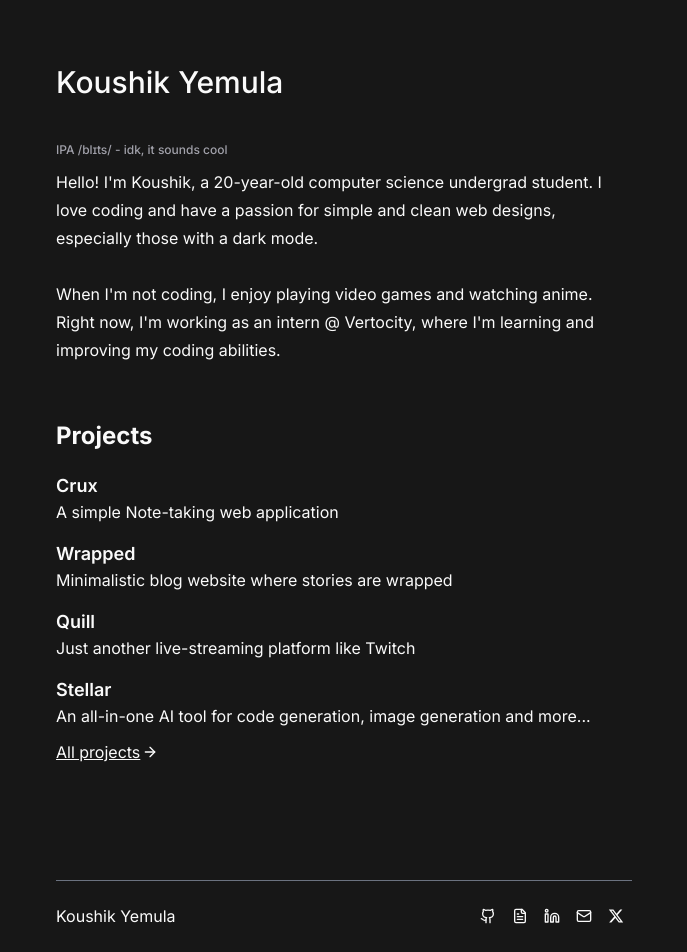
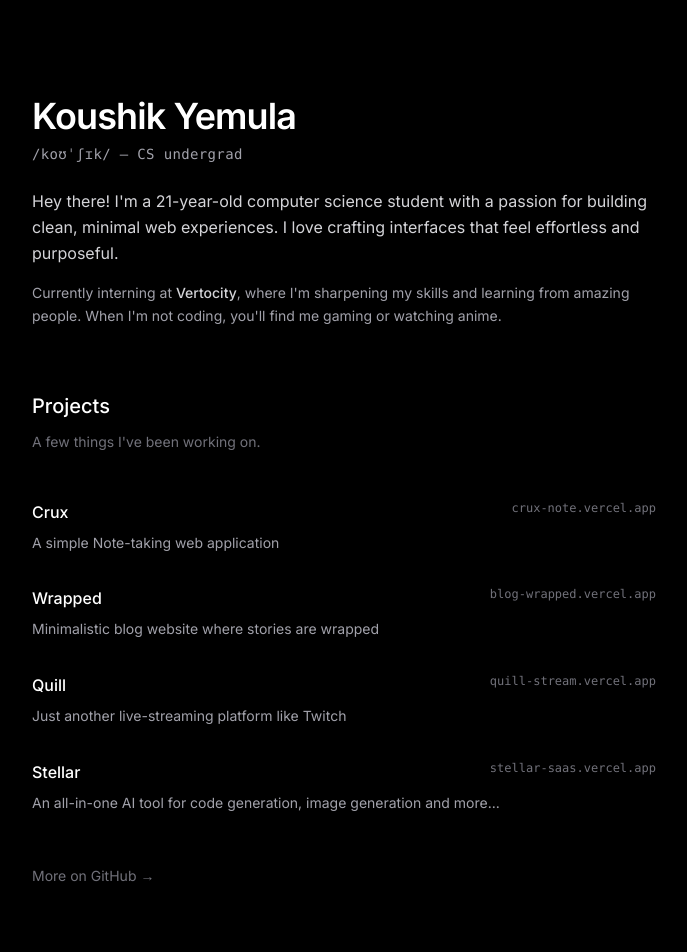
Before and after one commit to koushikyemula/portfolio, a Next.js app: page / in a window 1280 px wide. Shown: the top 952 px of the page, without its empty margins (296-983 px from the left). Built offline with nearby package versions, Linux system fonts and the light colour scheme.

Commit message:
improved it a bit. i think

```diff
--- a/app/globals.css
+++ b/app/globals.css
@@ -35,11 +35,11 @@ body,
   }
 
   .dark {
-    --background: 240 10% 3.9%;
+    --background: 0 0% 0%;
     --foreground: 0 0% 98%;
-    --card: 240 10% 3.9%;
+    --card: 240 3.7% 15.9%;
     --card-foreground: 0 0% 98%;
-    --popover: 240 10% 3.9%;
+    --popover: 240 3.7% 15.9%;
     --popover-foreground: 0 0% 98%;
     --primary: 0 0% 98%;
     --primary-foreground: 240 5.9% 10%;
@@ -61,7 +61,47 @@ body,
   * {
     @apply border-border;
   }
+
   body {
     @apply bg-background text-foreground;
+    font-feature-settings:
+      "rlig" 1,
+      "calt" 1;
+  }
+
+  /* Improved scrollbar styling */
+  ::-webkit-scrollbar {
+    width: 6px;
+  }
+
+  ::-webkit-scrollbar-track {
+    background: transparent;
+  }
+
+  ::-webkit-scrollbar-thumb {
+    background: rgba(255, 255, 255, 0.1);
+    border-radius: 3px;
+  }
+
+  ::-webkit-scrollbar-thumb:hover {
+    background: rgba(255, 255, 255, 0.2);
+  }
+
+  /* Better focus styles */
+  :focus-visible {
+    outline: 2px solid rgba(255, 255, 255, 0.4);
+    outline-offset: 2px;
+    border-radius: 4px;
+  }
+
+  /* Smooth text rendering */
+  .font-inter {
+    font-family:
+      "Inter",
+      -apple-system,
+      BlinkMacSystemFont,
+      "Segoe UI",
+      Roboto,
+      sans-serif;
   }
 }
--- a/app/layout.tsx
+++ b/app/layout.tsx
@@ -5,20 +5,32 @@ import "./globals.css";
 import { Footer } from "@/components/footer";
 import { cn } from "@/lib/utils";
 
-const inter = Inter({ subsets: ["latin"] });
+const inter = Inter({
+  subsets: ["latin"],
+  variable: "--font-inter",
+  display: "swap",
+});
 
 export const metadata: Metadata = {
-  title: "Koushik Yemula",
-  description: "My Portfolio",
+  title: "Koushik Yemula — CS Student & Developer",
+  description: "Computer Science student passionate about building clean, minimal web experiences.",
 };
 
 export default function RootLayout({ children }: { children: React.ReactNode }) {
   return (
-    <html lang="en" suppressHydrationWarning>
-      <body className={cn("flex flex-col justify-center items-center px-6 bg-neutral-900", inter.className)}>
+    <html lang="en" suppressHydrationWarning className={inter.variable}>
+      <body
+        className={cn(
+          "min-h-screen bg-black text-white antialiased",
+          "flex flex-col items-center",
+          "font-inter selection:bg-zinc-600 selection:text-white",
+          inter.className
+        )}>
         <ThemeProvider attribute="class" defaultTheme="dark" disableTransitionOnChange>
-          <main className="flex flex-col max-h-dvh py-9 gap-y-12 max-w-xl">{children}</main>
-          <Footer />
+          <div className="flex flex-col min-h-screen w-full max-w-2xl px-6">
+            <main className="flex-1 py-16 md:py-24">{children}</main>
+            <Footer />
+          </div>
         </ThemeProvider>
       </body>
     </html>
--- a/app/page.tsx
+++ b/app/page.tsx
@@ -3,24 +3,31 @@ import { Projects } from "@/components/projects";
 
 export default function Home() {
   return (
-    <div className="flex flex-col gap-8">
-      <div className="mt-7">
-        <h1 className="font-medium text-3xl">Koushik Yemula</h1>
-      </div>
-      <div>
-        <EmojiConfettiWrapper>
-          <span className="text-muted-foreground text-xs">IPA /blɪts/ - idk, it sounds cool</span>
-        </EmojiConfettiWrapper>
-        <p className="pb-6 gap-2 leading-7 text-zinc-270 font-normal">
-          Hello! I'm <span className="text-bold">Koushik</span>, a 20-year-old computer science undergrad
-          student. I love coding and have a passion for simple and clean web designs, especially those with a
-          dark mode.
-          <br />
-          <br />
-          When I'm not coding, I enjoy playing video games and watching anime. Right now, I'm working as an
-          intern @ Vertocity, where I'm learning and improving my coding abilities.
-        </p>
-      </div>
+    <div className="flex flex-col">
+      <section className="mb-16">
+        <div className="mb-6">
+          <h1 className="text-4xl font-semibold tracking-tight text-white mb-2">Koushik Yemula</h1>
+          <div className="flex items-center gap-2 mb-4">
+            <EmojiConfettiWrapper>
+              <span className="text-zinc-400 text-sm font-mono tracking-wide">/koʊˈʃɪk/ — CS undergrad</span>
+            </EmojiConfettiWrapper>
+          </div>
+        </div>
+
+        <div className="space-y-4">
+          <p className="text-zinc-300 text-base leading-relaxed">
+            Hey there! I'm a 21-year-old computer science student with a passion for building clean, minimal
+            web experiences. I love crafting interfaces that feel effortless and purposeful.
+          </p>
+
+          <p className="text-zinc-400 text-sm leading-relaxed">
+            Currently interning at <span className="text-zinc-300 font-medium">Vertocity</span>, where I'm
+            sharpening my skills and learning from amazing people. When I'm not coding, you'll find me gaming
+            or watching anime.
+          </p>
+        </div>
+      </section>
+
       <Projects />
     </div>
   );
--- a/components/emoji-wrapper.tsx
+++ b/components/emoji-wrapper.tsx
@@ -42,8 +42,13 @@ const EmojiConfettiWrapper = ({ children }: { children: React.ReactNode }) => {
     setTimeout(shoot, 100);
     setTimeout(shoot, 200);
   };
+
   return (
-    <Button variant="link" className="p-0 hover:no-underline" onClick={handleClick}>
+    <Button
+      variant="ghost"
+      size="sm"
+      className="h-auto p-0 text-zinc-400 hover:text-zinc-300 hover:bg-transparent transition-colors"
+      onClick={handleClick}>
       {children}
     </Button>
   );
--- a/components/footer.tsx
+++ b/components/footer.tsx
@@ -4,31 +4,40 @@ import Link from "next/link";
 
 export const Footer = () => {
   return (
-    <div className="flex flex-col w-full max-w-xl mt-20">
-      <div className="border-t border-gray-500 h-1" />
-      <div className="flex w-full items-center justify-between py-5">
-        <Link
-          href={"https://drive.google.com/file/d/1QfYhuKGX1OLVFv6URueed2eBV3slRful/view?usp=sharing"}
-          target="_blank">
-          Koushik Yemula
-        </Link>
-        <div className="flex items-center justify-center gap-x-4 pr-2">
-          {socials.map((social) => (
-            <TooltipProvider key={social.tooltipContent}>
-              <Tooltip delayDuration={1}>
+    <footer className="border-t border-zinc-800 py-8 mt-16">
+      <div className="flex flex-col sm:flex-row gap-4 sm:items-center sm:justify-between">
+        <div>
+          <Link
+            href="https://drive.google.com/file/d/1QfYhuKGX1OLVFv6URueed2eBV3slRful/view?usp=sharing"
+            target="_blank"
+            className="text-sm text-zinc-400 hover:text-zinc-300 transition-colors">
+            © 2025 Koushik Yemula
+          </Link>
+        </div>
+
+        <div className="flex items-center gap-4">
+          <TooltipProvider>
+            {socials.map((social) => (
+              <Tooltip key={social.tooltipContent} delayDuration={300}>
                 <TooltipTrigger asChild>
-                  <Link target="_blank" href={social.href}>
+                  <Link
+                    target="_blank"
+                    href={social.href}
+                    className="text-zinc-500 hover:text-zinc-300 transition-colors p-1 rounded-md hover:bg-zinc-800/50">
                     <social.icon className="h-4 w-4" />
+                    <span className="sr-only">{social.tooltipContent}</span>
                   </Link>
                 </TooltipTrigger>
-                <TooltipContent className="bg-background">
-                  <p className="text-zinc-400 text-sm">{social.tooltipContent}</p>
+                <TooltipContent
+                  side="top"
+                  className="bg-zinc-900 border-zinc-700 text-zinc-300 text-xs px-2 py-1">
+                  {social.tooltipContent}
                 </TooltipContent>
               </Tooltip>
-            </TooltipProvider>
-          ))}
+            ))}
+          </TooltipProvider>
         </div>
       </div>
-    </div>
+    </footer>
   );
 };
--- a/components/projects.tsx
+++ b/components/projects.tsx
@@ -1,29 +1,48 @@
 import { projects } from "@/config/projects";
-import { ArrowRight } from "lucide-react";
+import { ArrowUpRight } from "lucide-react";
 import Link from "next/link";
 
 export const Projects = () => {
   return (
-    <div>
-      <h2 className="text-2xl font-bold">Projects</h2>
-      <div>
-        <ul className="flex flex-col gap-y-4 mt-5">
-          {projects.map((project) => (
-            <li key={project.name} className="w-full">
-              <Link target="_blank" href={project.url.github} className="hover:underline no-underline">
-                <span className="text-lg font-semibold">{project.name}</span>
+    <section>
+      <div className="mb-12">
+        <h2 className="text-xl font-medium text-white mb-3">Projects</h2>
+        <p className="text-zinc-500 text-sm">A few things I've been working on.</p>
+      </div>
+
+      <div className="space-y-8">
+        {projects.map((project) => (
+          <div key={project.name} className="group">
+            <div className="flex items-start justify-between mb-2">
+              <Link
+                target="_blank"
+                href={project.url.github}
+                className="flex items-center gap-2 text-white hover:text-zinc-300 transition-colors">
+                <span className="font-medium">{project.name}</span>
+                <ArrowUpRight className="w-3 h-3 opacity-0 group-hover:opacity-100 transition-opacity duration-200" />
               </Link>
-              <p className="text-zinc-270 font-normal">{project.description}</p>
-            </li>
-          ))}
-        </ul>
+              {project.url.website && (
+                <Link
+                  target="_blank"
+                  href={`https://${project.url.website}`}
+                  className="text-xs text-zinc-500 hover:text-zinc-400 transition-colors font-mono">
+                  {project.url.website}
+                </Link>
+              )}
+            </div>
+            <p className="text-zinc-400 text-sm leading-relaxed max-w-lg">{project.description}</p>
+          </div>
+        ))}
+      </div>
+
+      <div className="mt-12">
         <Link
           target="_blank"
-          className="flex flex-row items-center pt-3 underline w-fit hover:opacity-85"
-          href="https://github.com/BlitZSenpai?tab=repositories">
-          <p>All projects</p> <ArrowRight className="w-4 h-4 ml-0.5" />
+          href="https://github.com/BlitZSenpai?tab=repositories"
+          className="text-sm text-zinc-500 hover:text-zinc-400 transition-colors">
+          More on GitHub →
         </Link>
       </div>
-    </div>
+    </section>
   );
 };
```
Also changed, not shown: 1 other file (tests, documents, lock files or other folders).
